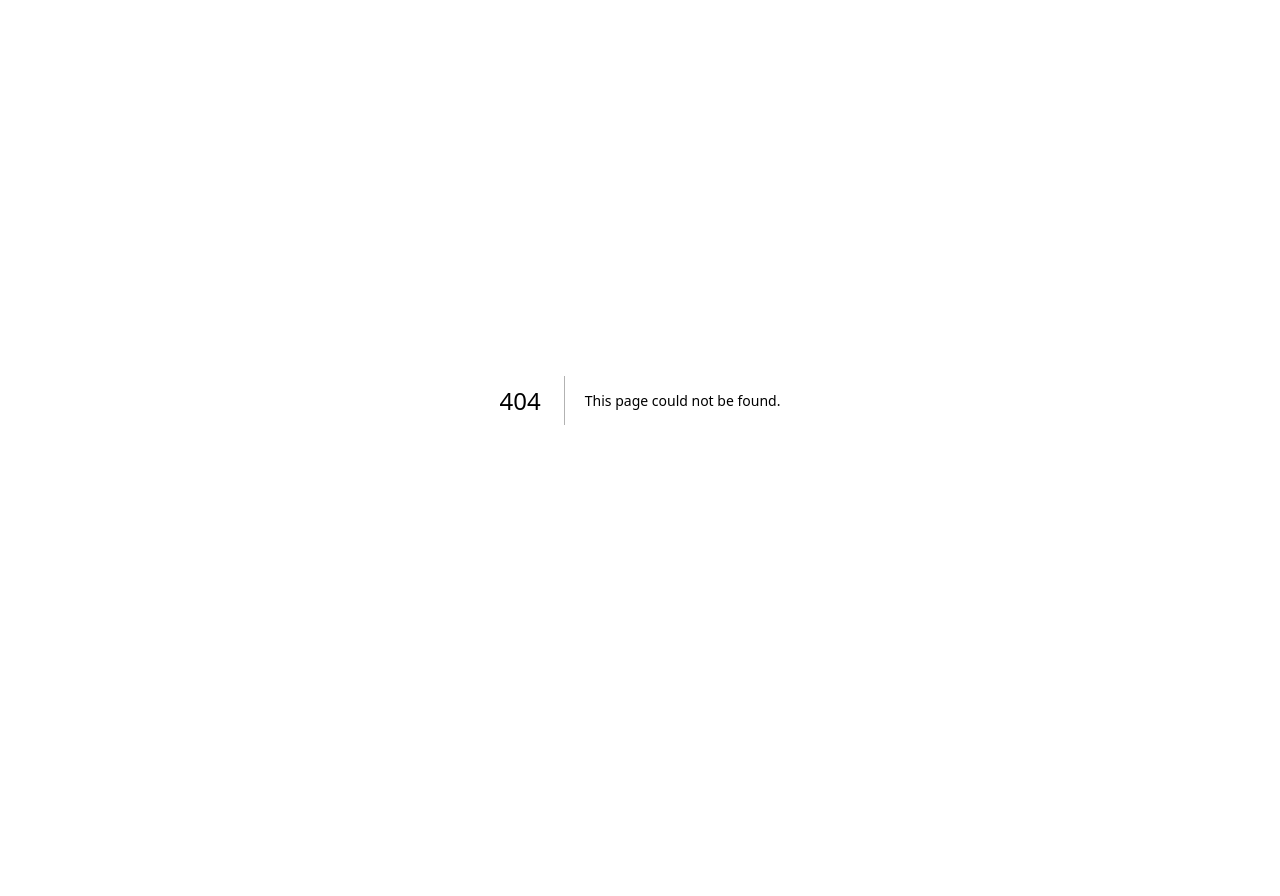
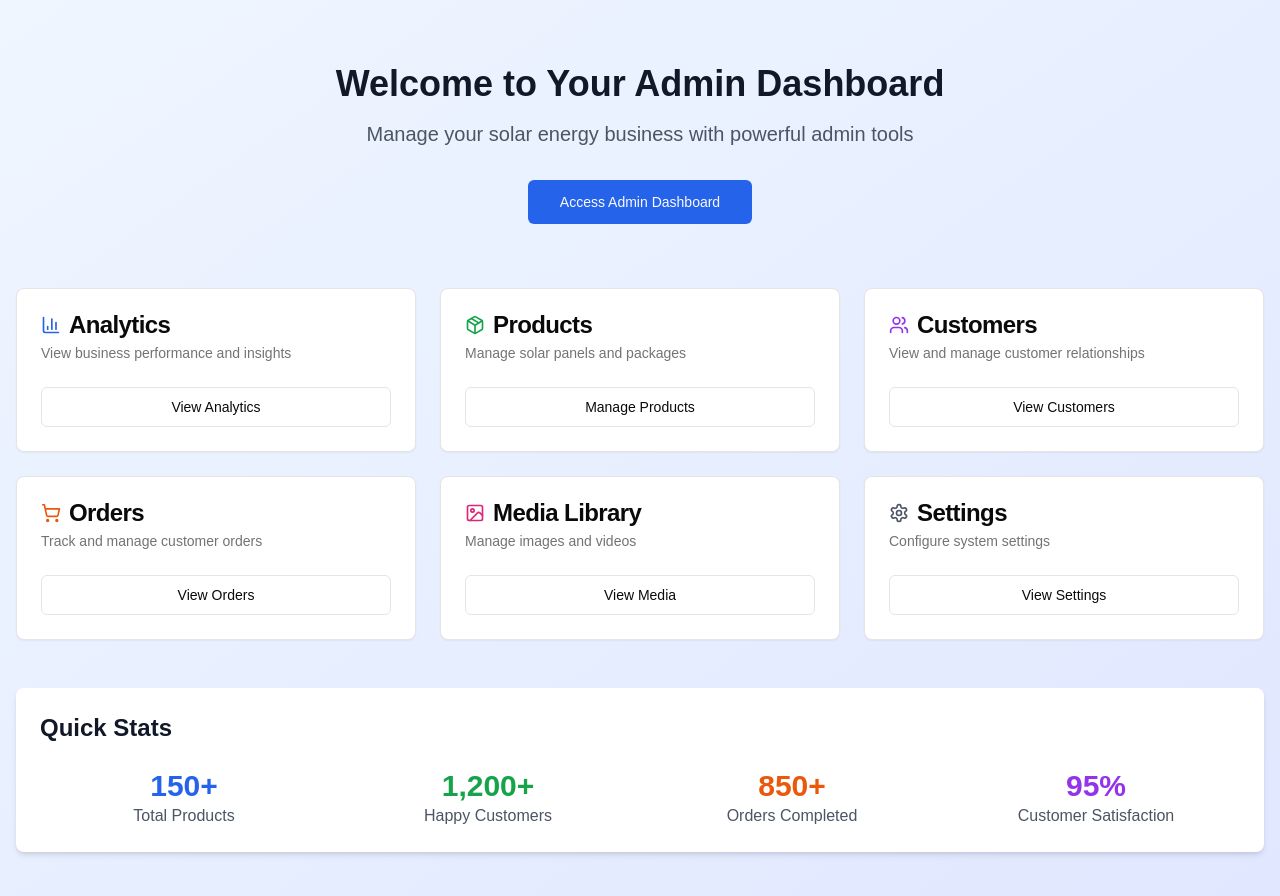
Before and after one commit to lawalabdulrazaq/hitech, a Next.js app: page / in a window 1280 px wide. Before the commit this address had no page. Shown: the top 896 px of the page. Before the commit the page ends 800 px from the top, so only its background shows below. Built offline with nearby package versions, Linux system fonts and the light colour scheme.

Commit message:
feat: create proper home page and fix media image display
Add landing page with admin navigation and fix image display issues

#VERCEL_SKIP

Co-authored-by: lawal abdulrazaq temitope <179280247+lawalabdulrazaq@users.noreply.github.com>

```diff
--- a/app/admin/media/page.tsx
+++ b/app/admin/media/page.tsx
@@ -1,7 +1,13 @@
 "use client"
 
 import { useState } from "react"
-import { Upload, Search, MoreVertical } from "lucide-react"
+import { Button } from "@/components/ui/button"
+import { Card, CardContent } from "@/components/ui/card"
+import { Badge } from "@/components/ui/badge"
+import { Input } from "@/components/ui/input"
+import { Select, SelectContent, SelectItem, SelectTrigger, SelectValue } from "@/components/ui/select"
+import { DropdownMenu, DropdownMenuContent, DropdownMenuItem, DropdownMenuTrigger } from "@/components/ui/dropdown-menu"
+import { Upload, Search, MoreVertical, Eye, Trash2, Download } from "lucide-react"
 
 interface MediaFile {
   id: string
@@ -21,7 +27,7 @@ const mockMediaFiles: MediaFile[] = [
     size: "2.4 MB",
     uploadDate: "2024-01-15",
     usageCount: 5,
-    url: "/placeholder.svg?height=200&width=300",
+    url: "https://images.unsplash.com/photo-1509391366360-2e959784a276?w=300&h=200&fit=crop",
   },
   {
     id: "2",
@@ -30,7 +36,7 @@ const mockMediaFiles: MediaFile[] = [
     size: "15.2 MB",
     uploadDate: "2024-01-14",
     usageCount: 2,
-    url: "/placeholder.svg?height=200&width=300",
+    url: "https://images.unsplash.com/photo-1497435334941-8c899ee9e8e9?w=300&h=200&fit=crop",
   },
   {
     id: "3",
@@ -39,7 +45,7 @@ const mockMediaFiles: MediaFile[] = [
     size: "1.8 MB",
     uploadDate: "2024-01-13",
     usageCount: 8,
-    url: "/placeholder.svg?height=200&width=300",
+    url: "https://images.unsplash.com/photo-1558618666-fcd25c85cd64?w=300&h=200&fit=crop",
   },
   {
     id: "4",
@@ -48,14 +54,32 @@ const mockMediaFiles: MediaFile[] = [
     size: "22.1 MB",
     uploadDate: "2024-01-12",
     usageCount: 3,
-    url: "/placeholder.svg?height=200&width=300",
+    url: "https://images.unsplash.com/photo-1466611653911-95081537e5b7?w=300&h=200&fit=crop",
+  },
+  {
+    id: "5",
+    name: "solar-roof-tiles.jpg",
+    type: "image",
+    size: "3.1 MB",
+    uploadDate: "2024-01-11",
+    usageCount: 12,
+    url: "https://images.unsplash.com/photo-1508514177221-188b1cf16e9d?w=300&h=200&fit=crop",
+  },
+  {
+    id: "6",
+    name: "wind-turbine-field.jpg",
+    type: "image",
+    size: "4.2 MB",
+    uploadDate: "2024-01-10",
+    usageCount: 6,
+    url: "https://images.unsplash.com/photo-1473341304170-971dccb5ac1e?w=300&h=200&fit=crop",
   },
 ]
 
 export default function MediaPage() {
   const [mediaFiles, setMediaFiles] = useState<MediaFile[]>(mockMediaFiles)
   const [searchTerm, setSearchTerm] = useState("")
-  const [filterType, setFilterType] = useState<"all" | "image" | "video">("all")
+  const [filterType, setFilterType] = useState<string>("all")
 
   const filteredFiles = mediaFiles.filter((file) => {
     const matchesSearch = file.name.toLowerCase().includes(searchTerm.toLowerCase())
@@ -67,10 +91,6 @@ export default function MediaPage() {
     setMediaFiles(mediaFiles.filter((file) => file.id !== id))
   }
 
-  const getTypeColor = (type: MediaFile["type"]) => {
-    return type === "image" ? "bg-blue-100 text-blue-800" : "bg-purple-100 text-purple-800"
-  }
-
   return (
     <div className="space-y-6">
       <div className="flex items-center justify-between">
@@ -78,67 +98,91 @@ export default function MediaPage() {
           <h1 className="text-3xl font-bold tracking-tight">Media Library</h1>
           <p className="text-muted-foreground">Manage your images and videos for products and marketing.</p>
         </div>
-        <button className="flex items-center gap-2 px-4 py-2 bg-blue-600 text-white rounded-lg hover:bg-blue-700">
-          <Upload className="h-4 w-4" />
+        <Button>
+          <Upload className="mr-2 h-4 w-4" />
           Upload Media
-        </button>
+        </Button>
       </div>
 
       <div className="flex items-center gap-4">
         <div className="relative flex-1 max-w-sm">
-          <Search className="absolute left-3 top-1/2 h-4 w-4 -translate-y-1/2 text-gray-400" />
-          <input
-            type="text"
+          <Search className="absolute left-3 top-1/2 h-4 w-4 -translate-y-1/2 text-muted-foreground" />
+          <Input
             placeholder="Search media files..."
             value={searchTerm}
             onChange={(e) => setSearchTerm(e.target.value)}
-            className="w-full pl-10 pr-4 py-2 border border-gray-300 rounded-lg focus:ring-2 focus:ring-blue-500 focus:border-transparent"
+            className="pl-10"
           />
         </div>
-        <select
-          value={filterType}
-          onChange={(e) => setFilterType(e.target.value as "all" | "image" | "video")}
-          className="px-3 py-2 border border-gray-300 rounded-lg focus:ring-2 focus:ring-blue-500 focus:border-transparent"
-        >
-          <option value="all">All Types</option>
-          <option value="image">Images</option>
-          <option value="video">Videos</option>
-        </select>
+        <Select value={filterType} onValueChange={setFilterType}>
+          <SelectTrigger className="w-32">
+            <SelectValue />
+          </SelectTrigger>
+          <SelectContent>
+            <SelectItem value="all">All Types</SelectItem>
+            <SelectItem value="image">Images</SelectItem>
+            <SelectItem value="video">Videos</SelectItem>
+          </SelectContent>
+        </Select>
       </div>
 
       <div className="grid grid-cols-1 md:grid-cols-2 lg:grid-cols-3 xl:grid-cols-4 gap-6">
         {filteredFiles.map((file) => (
-          <div key={file.id} className="bg-white rounded-lg border overflow-hidden">
-            <div className="aspect-video bg-gray-100 relative">
-              <img src={file.url || "/placeholder.svg"} alt={file.name} className="w-full h-full object-cover" />
-              <span className={`absolute top-2 left-2 px-2 py-1 rounded text-xs ${getTypeColor(file.type)}`}>
+          <Card key={file.id} className="overflow-hidden">
+            <div className="aspect-video bg-muted relative">
+              <img
+                src={file.url || "/placeholder.svg"}
+                alt={file.name}
+                className="w-full h-full object-cover"
+                onError={(e) => {
+                  const target = e.target as HTMLImageElement
+                  target.src = "/placeholder.svg?height=200&width=300"
+                }}
+              />
+              <Badge className="absolute top-2 left-2" variant={file.type === "image" ? "default" : "secondary"}>
                 {file.type}
-              </span>
-              <div className="absolute top-2 right-2">
-                <button className="p-1 bg-white/80 hover:bg-white rounded">
-                  <MoreVertical className="h-4 w-4" />
-                </button>
-              </div>
+              </Badge>
+              <DropdownMenu>
+                <DropdownMenuTrigger asChild>
+                  <Button variant="ghost" size="sm" className="absolute top-2 right-2 bg-white/80 hover:bg-white">
+                    <MoreVertical className="h-4 w-4" />
+                  </Button>
+                </DropdownMenuTrigger>
+                <DropdownMenuContent align="end">
+                  <DropdownMenuItem>
+                    <Eye className="mr-2 h-4 w-4" />
+                    View
+                  </DropdownMenuItem>
+                  <DropdownMenuItem>
+                    <Download className="mr-2 h-4 w-4" />
+                    Download
+                  </DropdownMenuItem>
+                  <DropdownMenuItem onClick={() => handleDelete(file.id)} className="text-red-600">
+                    <Trash2 className="mr-2 h-4 w-4" />
+                    Delete
+                  </DropdownMenuItem>
+                </DropdownMenuContent>
+              </DropdownMenu>
             </div>
-            <div className="p-4">
+            <CardContent className="p-4">
               <h3 className="font-medium truncate" title={file.name}>
                 {file.name}
               </h3>
-              <div className="flex items-center justify-between text-sm text-gray-600 mt-2">
+              <div className="flex items-center justify-between text-sm text-muted-foreground mt-2">
                 <span>{file.size}</span>
                 <span>Used {file.usageCount}x</span>
               </div>
-              <p className="text-xs text-gray-500 mt-1">{new Date(file.uploadDate).toLocaleDateString()}</p>
-            </div>
-          </div>
+              <p className="text-xs text-muted-foreground mt-1">{new Date(file.uploadDate).toLocaleDateString()}</p>
+            </CardContent>
+          </Card>
         ))}
       </div>
 
       {filteredFiles.length === 0 && (
         <div className="text-center py-12">
-          <Upload className="mx-auto h-12 w-12 text-gray-400" />
+          <Upload className="mx-auto h-12 w-12 text-muted-foreground" />
           <h3 className="mt-4 text-lg font-medium">No media files found</h3>
-          <p className="text-gray-600">
+          <p className="text-muted-foreground">
             {searchTerm || filterType !== "all"
               ? "Try adjusting your search or filters"
               : "Upload your first media file to get started"}
--- /dev/null
+++ b/app/page.tsx
@@ -0,0 +1,151 @@
+import Link from "next/link"
+import { Button } from "@/components/ui/button"
+import { Card, CardContent, CardDescription, CardHeader, CardTitle } from "@/components/ui/card"
+import { BarChart3, Package, Users, ShoppingCart, Settings, ImageIcon } from "lucide-react"
+
+export default function Home() {
+  return (
+    <div className="min-h-screen bg-gradient-to-br from-blue-50 to-indigo-100">
+      <div className="container mx-auto px-4 py-16">
+        {/* Header */}
+        <div className="text-center mb-16">
+          <h1 className="text-4xl font-bold text-gray-900 mb-4">Welcome to Your Admin Dashboard</h1>
+          <p className="text-xl text-gray-600 mb-8">Manage your solar energy business with powerful admin tools</p>
+          <Link href="/admin/dashboard">
+            <Button size="lg" className="bg-blue-600 hover:bg-blue-700">
+              Access Admin Dashboard
+            </Button>
+          </Link>
+        </div>
+
+        {/* Quick Access Cards */}
+        <div className="grid grid-cols-1 md:grid-cols-2 lg:grid-cols-3 gap-6 mb-12">
+          <Card className="hover:shadow-lg transition-shadow">
+            <CardHeader>
+              <CardTitle className="flex items-center gap-2">
+                <BarChart3 className="h-5 w-5 text-blue-600" />
+                Analytics
+              </CardTitle>
+              <CardDescription>View business performance and insights</CardDescription>
+            </CardHeader>
+            <CardContent>
+              <Link href="/admin/analytics">
+                <Button variant="outline" className="w-full bg-transparent">
+                  View Analytics
+                </Button>
+              </Link>
+            </CardContent>
+          </Card>
+
+          <Card className="hover:shadow-lg transition-shadow">
+            <CardHeader>
+              <CardTitle className="flex items-center gap-2">
+                <Package className="h-5 w-5 text-green-600" />
+                Products
+              </CardTitle>
+              <CardDescription>Manage solar panels and packages</CardDescription>
+            </CardHeader>
+            <CardContent>
+              <Link href="/admin/products/single">
+                <Button variant="outline" className="w-full bg-transparent">
+                  Manage Products
+                </Button>
+              </Link>
+            </CardContent>
+          </Card>
+
+          <Card className="hover:shadow-lg transition-shadow">
+            <CardHeader>
+              <CardTitle className="flex items-center gap-2">
+                <Users className="h-5 w-5 text-purple-600" />
+                Customers
+              </CardTitle>
+              <CardDescription>View and manage customer relationships</CardDescription>
+            </CardHeader>
+            <CardContent>
+              <Link href="/admin/customers">
+                <Button variant="outline" className="w-full bg-transparent">
+                  View Customers
+                </Button>
+              </Link>
+            </CardContent>
+          </Card>
+
+          <Card className="hover:shadow-lg transition-shadow">
+            <CardHeader>
+              <CardTitle className="flex items-center gap-2">
+                <ShoppingCart className="h-5 w-5 text-orange-600" />
+                Orders
+              </CardTitle>
+              <CardDescription>Track and manage customer orders</CardDescription>
+            </CardHeader>
+            <CardContent>
+              <Link href="/admin/orders">
+                <Button variant="outline" className="w-full bg-transparent">
+                  View Orders
+                </Button>
+              </Link>
+            </CardContent>
+          </Card>
+
+          <Card className="hover:shadow-lg transition-shadow">
+            <CardHeader>
+              <CardTitle className="flex items-center gap-2">
+                <ImageIcon className="h-5 w-5 text-pink-600" />
+                Media Library
+              </CardTitle>
+              <CardDescription>Manage images and videos</CardDescription>
+            </CardHeader>
+            <CardContent>
+              <Link href="/admin/media">
+                <Button variant="outline" className="w-full bg-transparent">
+                  View Media
+                </Button>
+              </Link>
+            </CardContent>
+          </Card>
+
+          <Card className="hover:shadow-lg transition-shadow">
+            <CardHeader>
+              <CardTitle className="flex items-center gap-2">
+                <Settings className="h-5 w-5 text-gray-600" />
+                Settings
+              </CardTitle>
+              <CardDescription>Configure system settings</CardDescription>
+            </CardHeader>
+            <CardContent>
+              <Link href="/admin/settings">
+                <Button variant="outline" className="w-full bg-transparent">
+                  View Settings
+                </Button>
+              </Link>
+            </CardContent>
+          </Card>
+        </div>
+
+        {/* Stats Overview */}
+        <div className="bg-white rounded-lg shadow-md p-6">
+          <h2 className="text-2xl font-bold text-gray-900 mb-6">Quick Stats</h2>
+          <div className="grid grid-cols-1 md:grid-cols-4 gap-4">
+            <div className="text-center">
+              <div className="text-3xl font-bold text-blue-600">150+</div>
+              <div className="text-gray-600">Total Products</div>
+            </div>
+            <div className="text-center">
+              <div className="text-3xl font-bold text-green-600">1,200+</div>
+              <div className="text-gray-600">Happy Customers</div>
+            </div>
+            <div className="text-center">
+              <div className="text-3xl font-bold text-orange-600">850+</div>
+              <div className="text-gray-600">Orders Completed</div>
+            </div>
+            <div className="text-center">
+              <div className="text-3xl font-bold text-purple-600">95%</div>
+              <div className="text-gray-600">Customer Satisfaction</div>
+            </div>
+          </div>
+        </div>
+      </div>
+    </div>
+  )
+}
```
